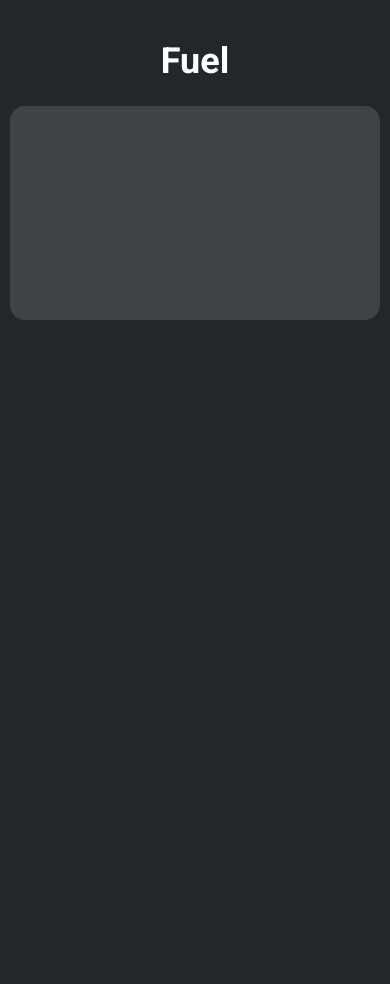
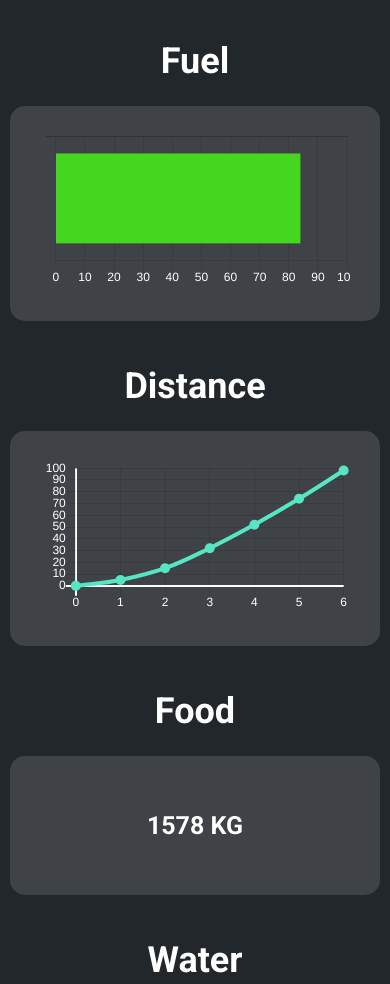
Before and after one commit to Miloschool/Challenge-1-milo, a plain HTML site: page index.html in a window 390 px wide. Shown: the part 720-1704 px from the top of the page. Before the commit the page ends 1050 px from the top, so only its background shows below. Drawn offline with nearby package versions, Linux system fonts and the light colour scheme.

Commit message:
Breakpoints + all

```diff
--- a/css/style.css
+++ b/css/style.css
@@ -30,6 +30,8 @@ nav{
 .container {
     display: flex;
     flex-direction: column;
+    flex-wrap: wrap;
+    justify-content:space-around;
     /* border: 3px solid orange; */
 
 
@@ -55,3 +57,47 @@ h1{
     background-color: #3F4347;
     border-radius: 15px;
 }
+
+
+
+
+
+/* Food & water */
+
+.inner-item > p {
+    text-align: center;
+    font-size: 25px;
+    font-weight: bold;
+    color: #fff;
+
+}
+
+
+/* Breakpoints */
+
+/* Tablet */
+@media screen and (min-width: 720px ){
+
+    .container {
+        flex-direction: row;
+
+    }
+
+    .container-item{
+        width: 300px;
+    }
+}
+
+
+@media screen and (min-width: 1025px ){
+
+    .container {
+        flex-direction: row;
+        justify-content: space-around;
+
+    }
+
+    .container-item{
+        width: 350px;
+    }
+}
--- a/index.html
+++ b/index.html
@@ -40,6 +40,30 @@
             </div>
         </div>
 
+        <div class="container-item">
+            <h1>Distance</h1>
+            <div class="inner-item">
+                <canvas id="chartDistance"></canvas>
+            </div>
+        </div>
+
+        <div class="container-item">
+            <h1>Food</h1>
+            <div class="inner-item">
+                <p>1578 KG</p>
+            </div>
+        </div>
+
+        <div class="container-item">
+            <h1>Water</h1>
+            <div class="inner-item">
+              <p>1811 L</p>
+            </div>
+        </div>
+
+
+
+
     </div>
 
     <script src="js/main.js"></script>
--- a/js/main.js
+++ b/js/main.js
@@ -131,12 +131,134 @@ var myChart = new Chart(ctxAcc, {
 });
 
 
+// Fuel
 
+var ticks = [100, 90, 80, 70, 60, 50, 40, 30, 20, 10, 0]; // custom ticks xAxes
 //  Fuel bar
 var ctxFuel = document.getElementById('chartFuel').getContext('2d');
 
 var myBarChart = new Chart(ctxFuel, {
-  type: 'bar',
-  data: data,
-  options: options
+  type: 'horizontalBar',
+  data: {
+    datasets: [{
+      backgroundColor: ['#45D720'],
+      label: 'Fuel',
+      data: [84]
+    }]
+  },
+
+
+  options: {
+    //Customizing xAxes
+    scales: {
+      xAxes: [{
+        ticks: {
+          fontColor: "#fff", // this here
+          autoSkip: false,
+          min: ticks[ticks.length - 1],
+          max: ticks[0]
+        },
+        afterBuildTicks: function (scale) {
+          scale.ticks = ticks;
+          return;
+        },
+        beforeUpdate: function (oScale) {
+          return;
+        },
+        gridLines: {
+          display: true,
+          zeroLineColor: '#3F4347',
+          zeroLineWidth: 2,
+
+        }
+      }]
+    }
+    //END customizing xAxes
+  }
 });
+
+
+
+// Distance
+
+var ctxDist = document.getElementById('chartDistance').getContext('2d');
+
+var myChartDistance = new Chart(ctxDist, {
+  type: 'line',
+
+  data: {
+
+    labels: ["0", "1", "2", "3", "4", "5", "6"],
+    datasets: [{
+
+      borderColor: '#58E5C4',
+      backgroundColor: '#58E5C4',
+      borderWidth: 4,
+
+
+
+      fill: false,
+
+      data: [0, 5, 15, 32, 52, 74, 98]
+    }]
+  },
+  options: {
+
+    responsive: true,
+    tooltips: {
+      mode: 'index',
+      intersect: true
+    },
+
+
+    fullWidth: true,
+    annotation: {
+      annotations: [{
+        type: 'line',
+        mode: 'horizontal',
+      }]
+    },
+
+
+
+    // Custome gridlines
+
+
+    // customize Axes lines
+    scales: {
+      xAxes: [{
+        gridLines: {
+          display: false,
+        },
+        ticks: {
+          fontColor: "#fff", // this here
+
+        },
+
+        gridLines: {
+          display: true,
+          zeroLineColor: '#fff',
+          zeroLineWidth: 2,
+
+        }
+      }],
+      yAxes: [{
+        display: true,
+        gridLines: {
+          display: true,
+        },
+        ticks: {
+          fontColor: "#fff", // this here
+        },
+
+        gridLines: {
+          display: true,
+          zeroLineColor: '#fff',
+          zeroLineWidth: 2,
+
+        }
+      }],
+    }
+
+  }
+});
```
